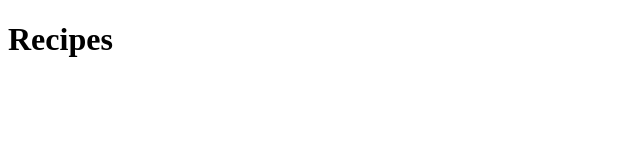
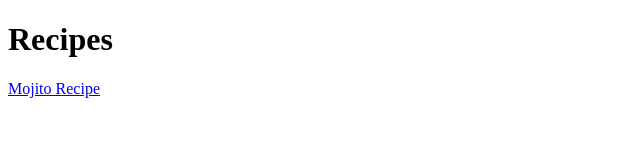
Before and after one commit to CheukmanZhou/Recipes, a plain HTML site: page index.html in a window 1280 px wide. Shown: the whole page, without its empty margins (0-640 px from the left). Drawn offline with Linux system fonts and the light colour scheme.

Commit message:
Added link to Mojito Recipe page

```diff
--- a/index.html
+++ b/index.html
@@ -6,5 +6,6 @@
     </head>
     <body>
         <h1>Recipes</h1>
+        <a href="./recipes/mojito.html">Mojito Recipe</a>
     </body>
 </html>
```
